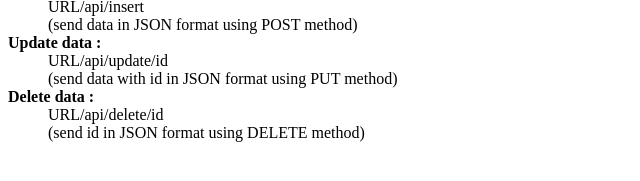
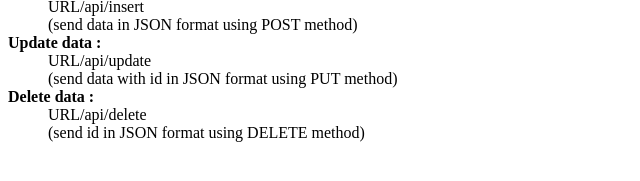
Before and after one commit to sajjad-amin/Simple-REST-API, a website: page html/index.html in a window 1280 px wide. Shown: the part 219-400 px from the top of the page, 0-640 px from the left. Drawn offline with Linux system fonts and the light colour scheme.

Commit message:
correction update and delete method

```diff
--- a/html/index.html
+++ b/html/index.html
@@ -16,9 +16,9 @@
         <dt><strong>Insert data :</strong></dt>
         <dd>URL/api/insert <br>(send data in JSON format using POST method)</dd>
         <dt><strong>Update data :</strong></dt>
-        <dd>URL/api/update/id <br>(send data with id in JSON format using PUT method)</dd>
+        <dd>URL/api/update <br>(send data with id in JSON format using PUT method)</dd>
         <dt><strong>Delete data :</strong></dt>
-        <dd>URL/api/delete/id <br>(send id in JSON format using DELETE method)</dd>
+        <dd>URL/api/delete <br>(send id in JSON format using DELETE method)</dd>
     </dl>
 </body>
 </html>
```
